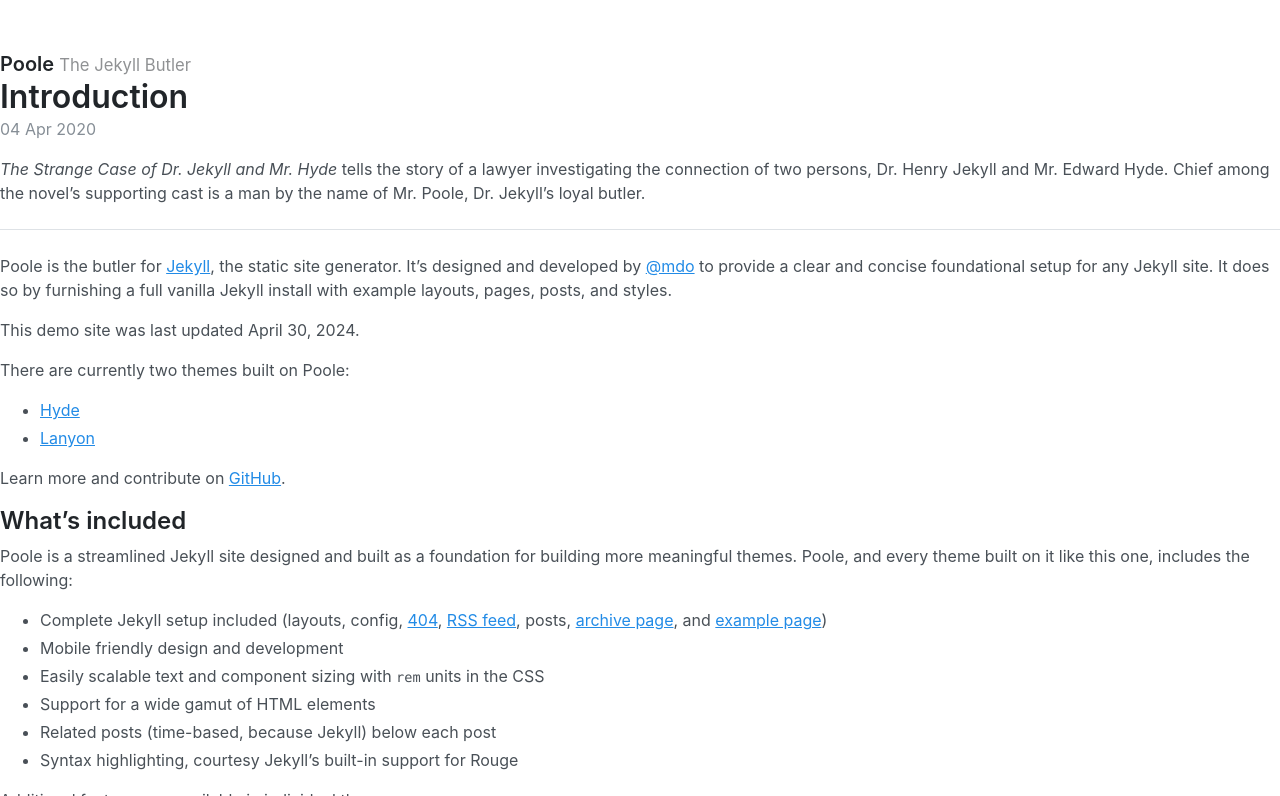
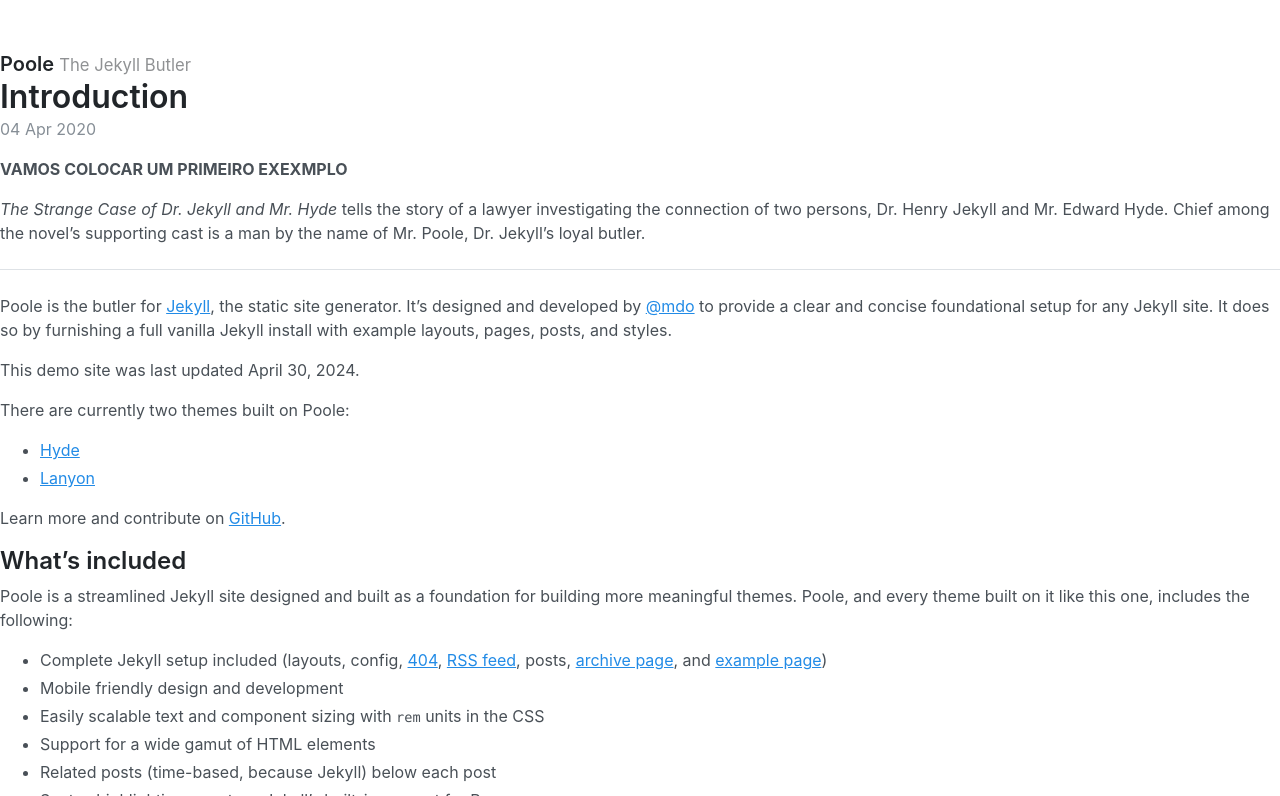
Before and after one commit to gabrieltxg/gabrieltxg.github.io, a Jekyll site: the page built from _posts/2020-04-04-introduction.md, in a window 1280 px wide and 900 px high, cut to the strip 104-900 px from the top of the window. Built offline with Jekyll 4.4.1, drawn with Linux system fonts in a browser that asks for light colours.

Commit message:
Update 2020-04-04-introduction.md

```diff
--- a/_posts/2020-04-04-introduction.md
+++ b/_posts/2020-04-04-introduction.md
@@ -2,6 +2,7 @@
 layout: post
 title: Introduction
 ---
+**VAMOS COLOCAR UM PRIMEIRO EXEXMPLO**
 
 *The Strange Case of Dr. Jekyll and Mr. Hyde* tells the story of a lawyer investigating the connection of two persons, Dr. Henry Jekyll and Mr. Edward Hyde. Chief among the novel's supporting cast is a man by the name of Mr. Poole, Dr. Jekyll's loyal butler.
 
```
